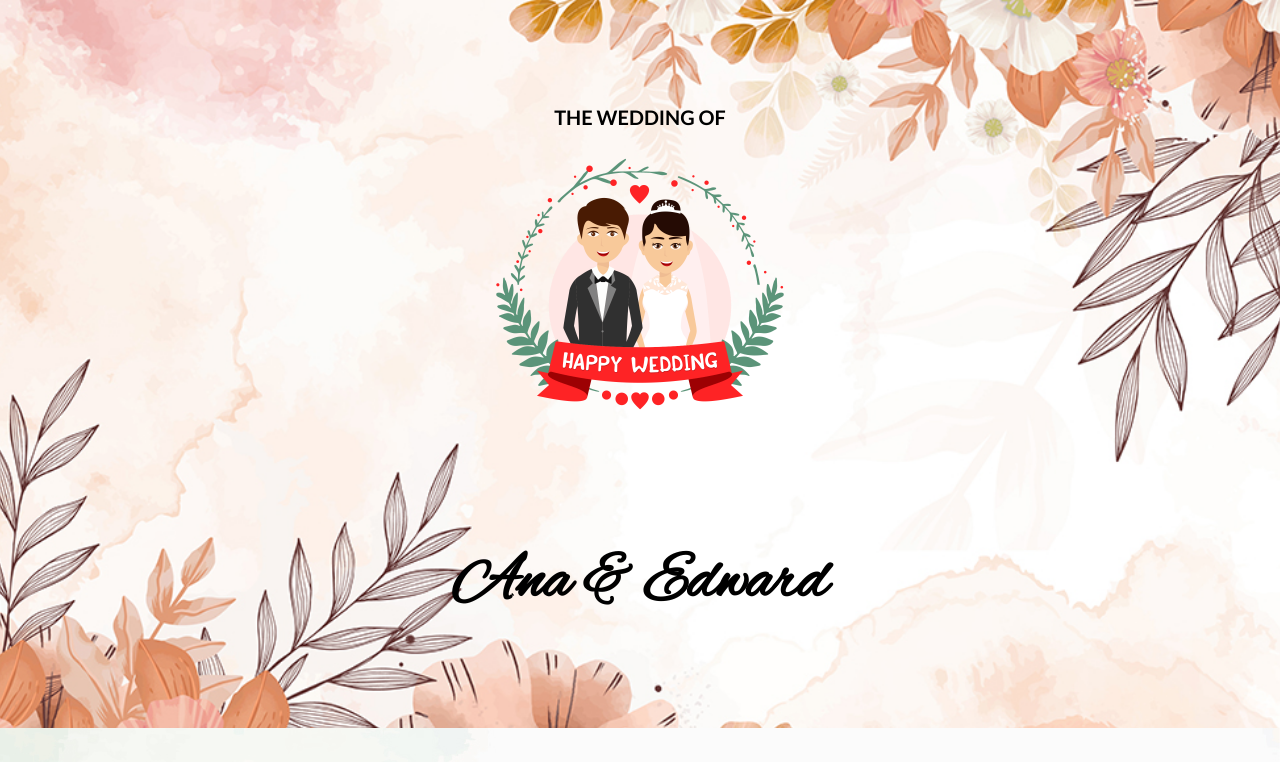
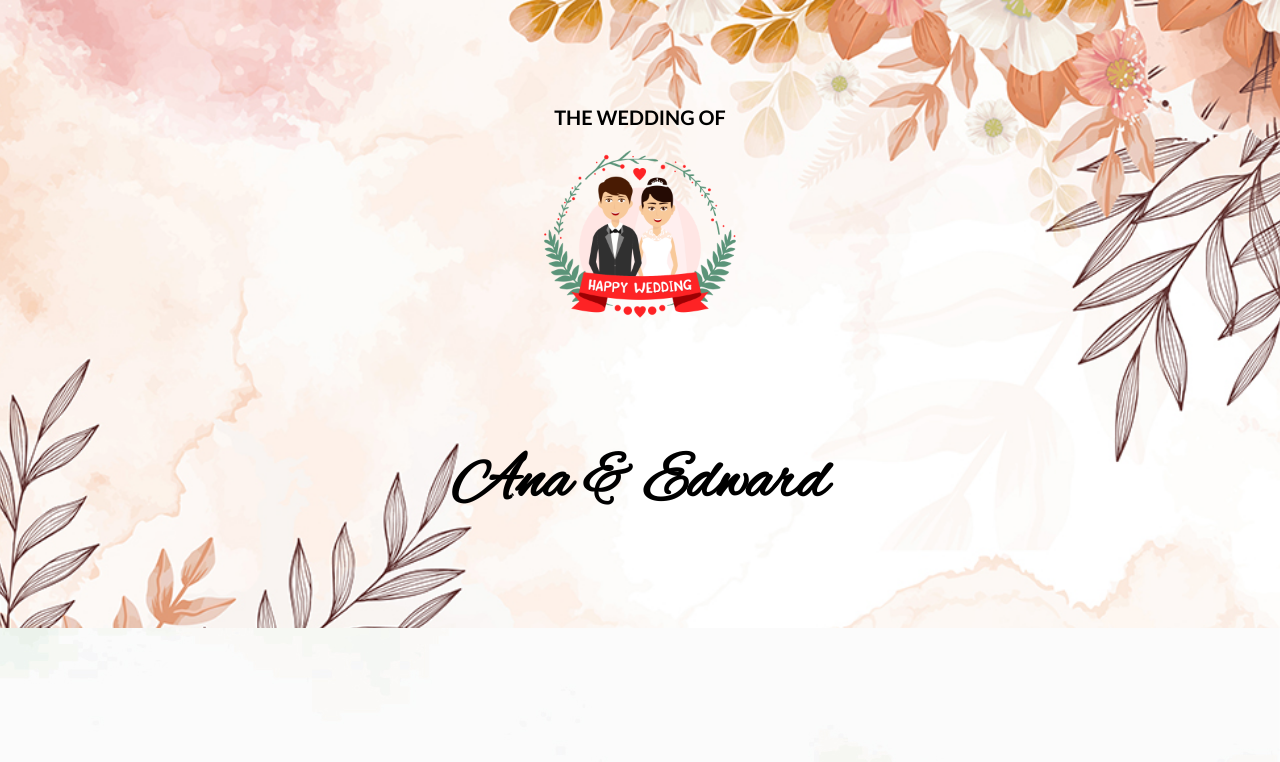
Before and after one commit to iLuxyy/ana-edwarInvittation, a plain HTML site: page index.html in a window 1280 px wide. Both pictures are taken after a click on the button "Open Invittation". Shown: the top 762 px of the page. Drawn offline with nearby package versions, Linux system fonts and the light colour scheme.

Commit message:
Update style.css
Signed-off-by: iLuxyy <119168743+iLuxyy@users.noreply.github.com>

```diff
--- a/style/style.css
+++ b/style/style.css
@@ -92,8 +92,8 @@ p{
     height: 100%;
 }
 .img-pengantin{
-    width: 300px;
-    height: 300px;
+    width: 200px;
+    height: 200px;
 }
 .konten1{
     background-image: url("bg3.jpg");
```
